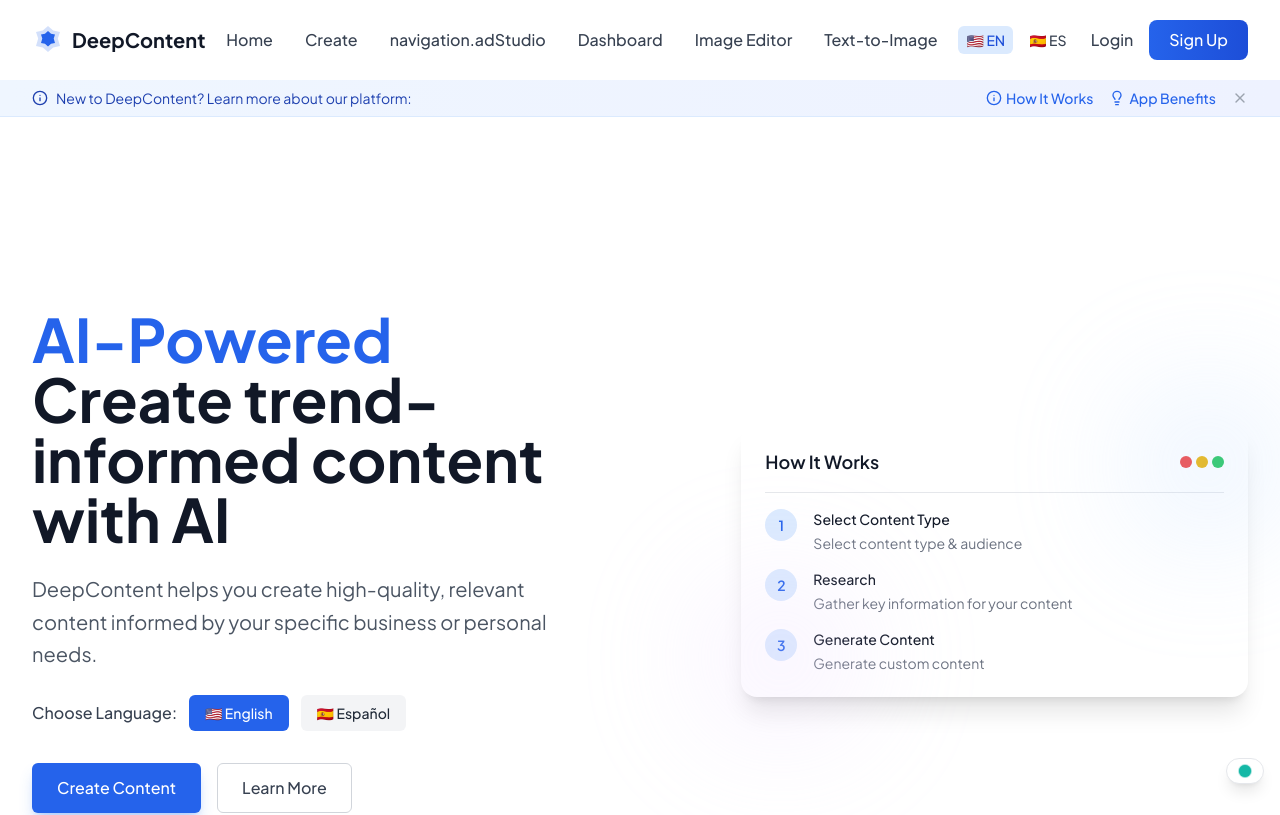
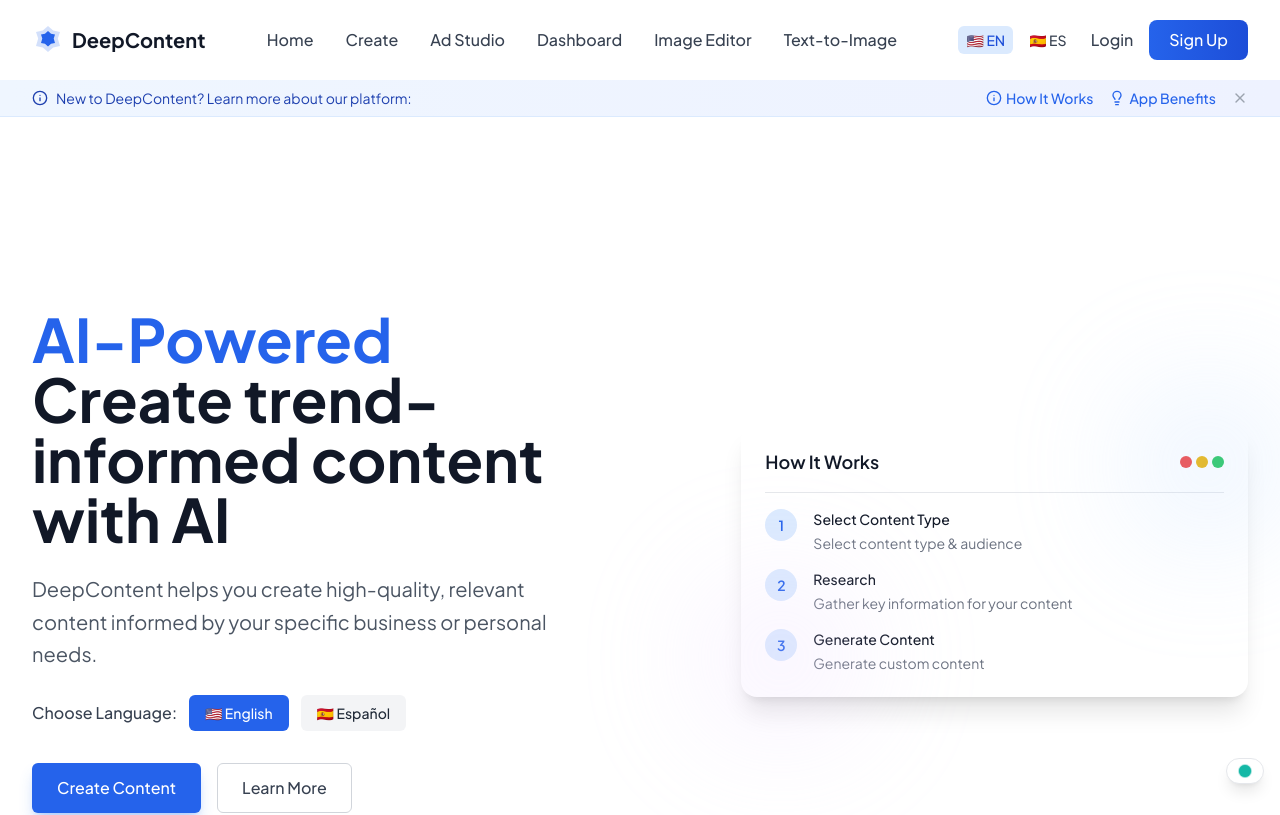
Before and after one commit to scottaicode/deepcontent-ai, a Next.js app: page / in a window 1280 px wide. Shown: the top 815 px of the page. Built offline with nearby package versions, Linux system fonts and the light colour scheme; no server answers.

Commit message:
Fix: Add defaultValue for Ad Studio in English mode navigation

```diff
--- a/src/app/components/Header.tsx
+++ b/src/app/components/Header.tsx
@@ -91,6 +91,13 @@ const Header: React.FC = () => {
     }
   };
 
+  // Debug translation for Ad Studio
+  console.log('Ad Studio translation:', {
+    key: 'navigation.adStudio',
+    translation: t('navigation.adStudio'),
+    defaultTranslation: t('navigation.adStudio', { defaultValue: 'Ad Studio' })
+  });
+
   return (
     <header
       className={`fixed top-0 left-0 right-0 z-50 transition-all duration-300 ${
@@ -141,7 +148,7 @@ const Header: React.FC = () => {
               href="/ad-studio"
               className="text-gray-700 dark:text-gray-300 hover:text-blue-600 dark:hover:text-blue-400 font-medium transition-colors"
             >
-              {t('navigation.adStudio')}
+              {t('navigation.adStudio', { defaultValue: 'Ad Studio' })}
             </Link>
             <Link
               href="/dashboard"
@@ -257,7 +264,7 @@ const Header: React.FC = () => {
               <Link href="/" className="block py-3 text-base font-medium text-gray-700 dark:text-gray-300 hover:text-blue-600 dark:hover:text-blue-400" onClick={() => setIsMenuOpen(false)}>{t('navigation.home')}</Link>
               <Link href="/create" className="block py-3 text-base font-medium text-gray-700 dark:text-gray-300 hover:text-blue-600 dark:hover:text-blue-400" onClick={() => setIsMenuOpen(false)}>{t('navigation.create')}</Link>
               <Link href="/ad-studio" className="block py-3 text-base font-medium text-gray-700 dark:text-gray-300 hover:text-blue-600 dark:hover:text-blue-400" onClick={() => setIsMenuOpen(false)}>
-                {t('navigation.adStudio')}
+                {t('navigation.adStudio', { defaultValue: 'Ad Studio' })}
               </Link>
               <Link href="/dashboard" className="block py-3 text-base font-medium text-gray-700 dark:text-gray-300 hover:text-blue-600 dark:hover:text-blue-400" onClick={() => setIsMenuOpen(false)}>{t('navigation.dashboard')}</Link>
               <Link href="/dashboard/image-editor" className="block py-3 text-base font-medium text-gray-700 dark:text-gray-300 hover:text-blue-600 dark:hover:text-blue-400" onClick={() => setIsMenuOpen(false)}>{t('navigation.imageEditor')}</Link>
```
